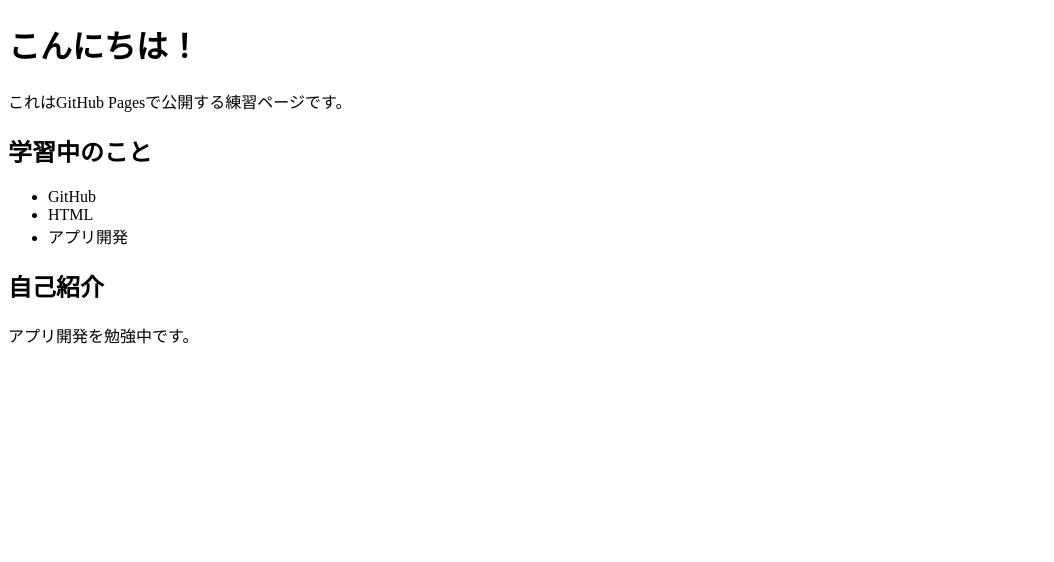
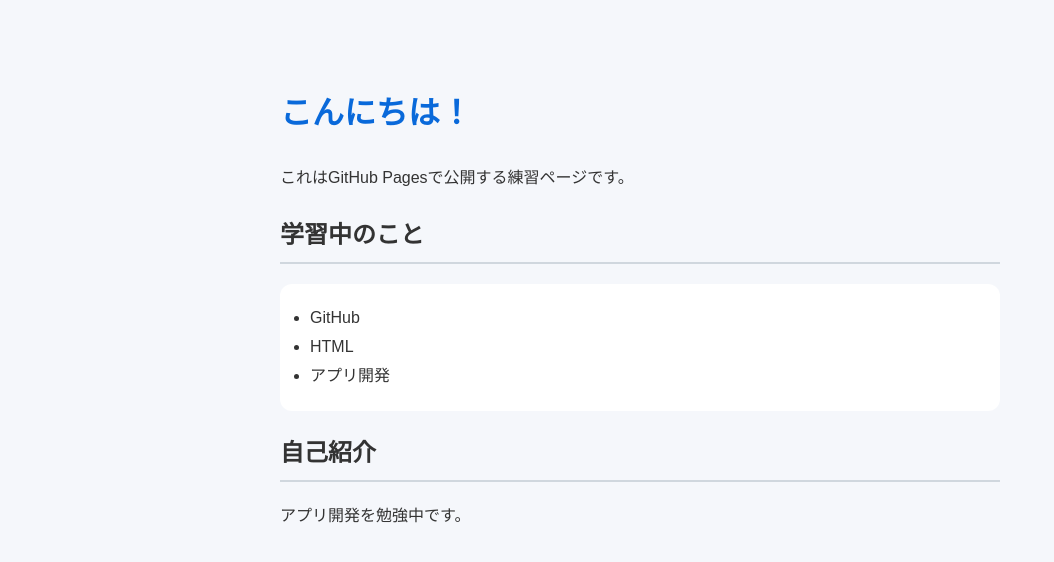
Before and after one commit to shuichifurutani/my-first-page, a plain HTML site: page index.html in a window 1280 px wide. Shown: the whole page, without its empty margins (0-1054 px from the left). Drawn offline with Linux system fonts and the light colour scheme.

Commit message:
ページの見た目を整えるCSSを追加

```diff
--- a/index.html
+++ b/index.html
@@ -3,6 +3,32 @@
 <head>
   <meta charset="UTF-8">
   <title>自己紹介ページ</title>
+   <style>
+    body {
+      font-family: sans-serif;
+      background-color: #f5f7fb;
+      color: #333;
+      max-width: 720px;
+      margin: 40px auto;
+      padding: 24px;
+      line-height: 1.8;
+    }
+
+    h1 {
+      color: #0969da;
+    }
+
+    h2 {
+      border-bottom: 2px solid #d0d7de;
+      padding-bottom: 6px;
+    }
+
+    ul {
+      background: white;
+      padding: 20px 30px;
+      border-radius: 12px;
+    }
+  </style>
 </head>
 <body>
   <h1>こんにちは！</h1>
```
